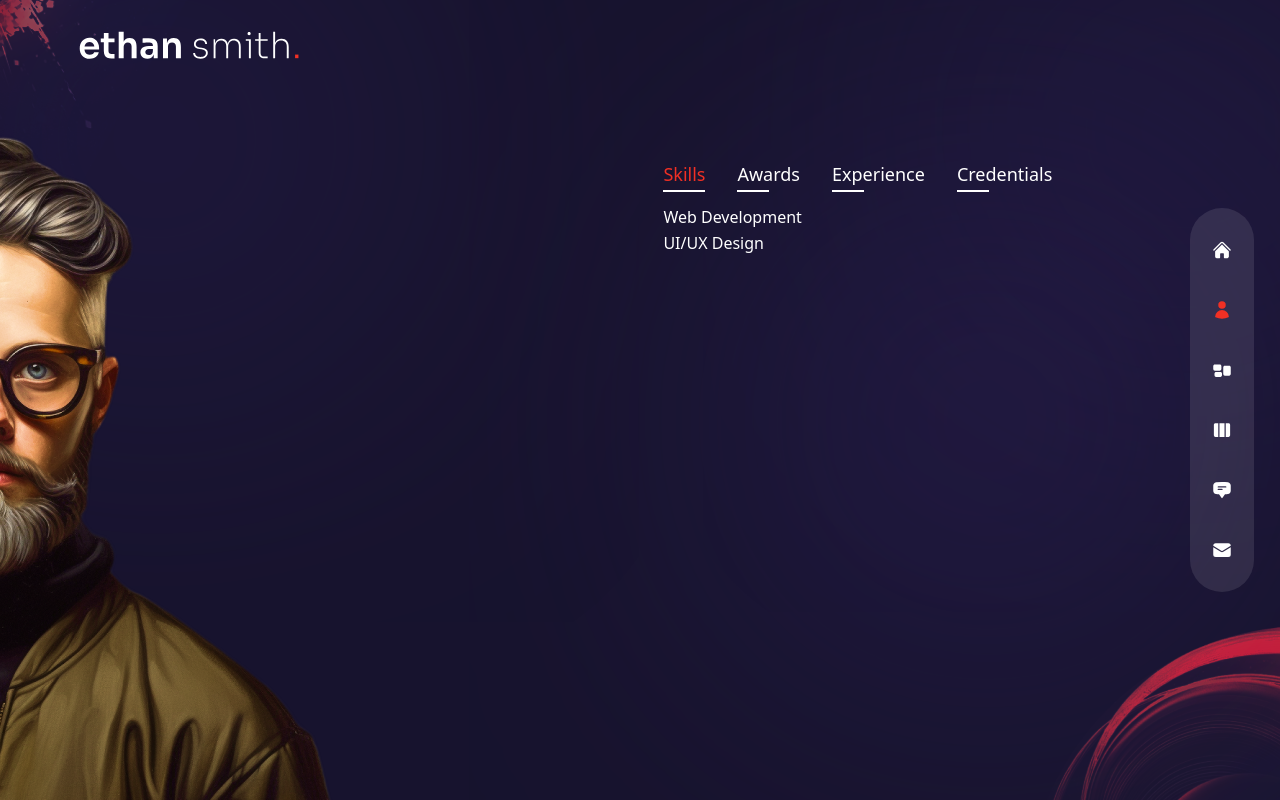
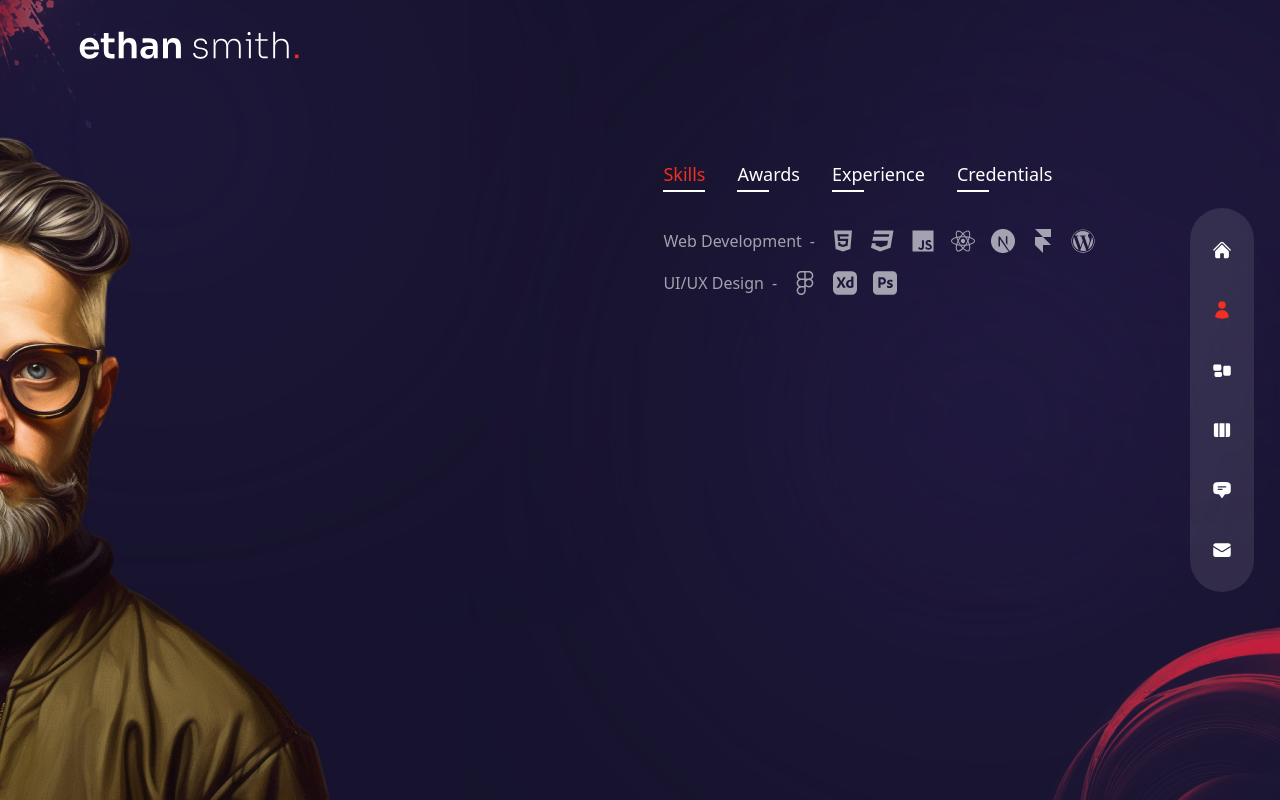
Before and after one commit to BStyvison/portfolio-styvison, a Next.js app: page /about in a window 1280 px wide. Built offline with nearby package versions, Linux system fonts and the light colour scheme.

Commit message:
Update index.js

```diff
--- a/pages/about/index.js
+++ b/pages/about/index.js
@@ -96,6 +96,7 @@
 //framer motion
 import { motion } from "framer-motion";
 import { fadeIn } from '../../variants'
+import { icons } from "react-icons";
 
 
 const About = () => {
@@ -128,11 +129,24 @@
               </div>
             ))}
           </div>
-          <div>
+          <div className=" py-2 xl:py-6 flex flex-col gap-y-2 xl:gap-y-4 items-center xl:items-start">
             {aboutData[index].info.map((item, itemIndex) => (
-              <div key={itemIndex}>
+              <div key={itemIndex} className="flex-1 flex flex-col md:flex-row max-w-max gap-x-2 items-center text-white/60">
                 {/* title */}
-                <div>{item.title}</div>
+                <div className="font-light mb-2 md:mb-0">{item.title}</div>
+                <div className="hidden md:flex">-</div>
+                <div>{item.stage}</div>
+                <div className="flex gap-x-4" >
+                  {/* icons */}
+                  {item.icons?.map((icon, itemIndex) => (
+                    <div
+                      key={itemIndex}
+                      className="text-2xl "
+                    >
+                      {icon}
+                    </div>
+                  ))}
+                </div>
               </div>
             ))}
           </div>
```
